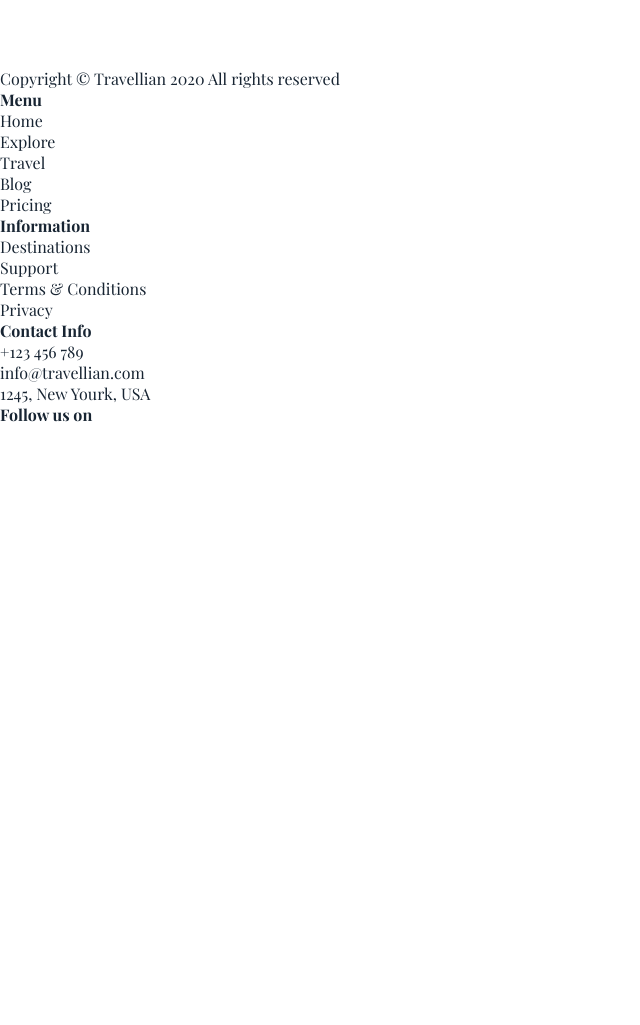
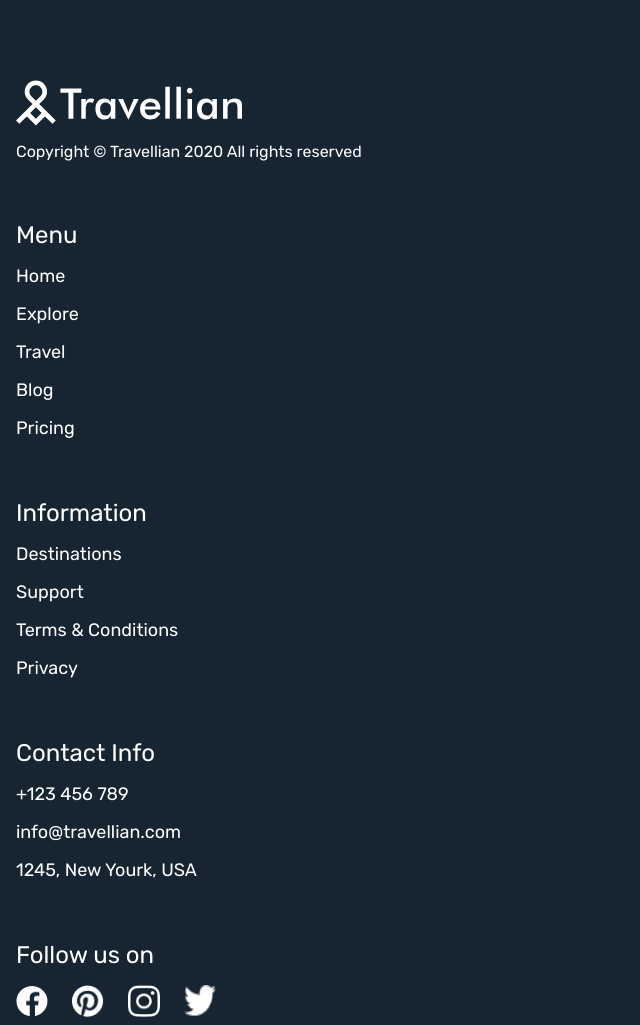
Before and after one commit to Lara-Vel/202301-w1chwe-clari-lara, a website: page footer.html in a window 1280 px wide. Shown: the whole page, without its empty margins (0-640 px from the left). Before the commit the page ends 800 px from the top, so only its background shows below. Drawn offline with nearby package versions, Linux system fonts and the light colour scheme.

Commit message:
add footer logo, information and icons styles

```diff
--- a/footer.css
+++ b/footer.css
@@ -0,0 +1,64 @@
+.footer-container {
+  display: flex;
+  flex-direction: column;
+  gap: 3.75rem;
+  padding: 5rem 1rem;
+  background-color: #172432;
+  color: white;
+  font-family: Rubik;
+}
+
+ul {
+  list-style: none;
+}
+
+.footer-logo-container {
+  display: flex;
+  flex-direction: column;
+  gap: 1rem;
+}
+
+.footer__logo {
+  display: flex;
+  align-items: center;
+  gap: 0.25rem;
+}
+
+.footer-logo__icon {
+  height: 2.85rem;
+  object-fit: scale-down;
+}
+
+.footer-logo__name {
+  height: 2.14rem;
+}
+
+.info-container {
+  display: flex;
+  flex-direction: column;
+  align-items: flex-start;
+  gap: 1rem;
+}
+
+.info__title {
+  font-size: 1.5rem;
+  font-weight: 500;
+}
+
+.info__list {
+  display: flex;
+  flex-direction: column;
+  gap: 1rem;
+  font-size: 1.125rem;
+}
+
+.info__social-media-list {
+  display: flex;
+  flex-direction: row;
+  gap: 1.5rem;
+}
+
+.social-media__icon {
+  width: 2rem;
+  height: 2rem;
+}
--- a/footer.html
+++ b/footer.html
@@ -22,16 +22,15 @@
 <body>
   <footer class="footer-container">
     <section class="footer-logo-container">
-      <div>
+      <div class="footer__logo">
         <img src="/assets/Vectortravellian-icon.svg" alt="travellian logo" class="footer-logo__icon">
-        <img src="/assets/Vectortravellian-icon.svg" alt="travellian logo" class="footer-logo__name">
-        <img src="/assets/Travellianlogo-name.svg" alt="travellian name" class="">
+        <img src="/assets/Travellianlogo-name.svg" alt="travellian name" class="footer-logo__name">
       </div>
       <p class="logo-container__copyright">Copyright © Travellian 2020 All rights reserved</p>
     </section>
     <section class="info-container">
       <h4 class="info__title">Menu</h4>
-      <ul>
+      <ul class="info__list">
         <li>Home</li>
         <li>Explore</li>
         <li>Travel</li>
@@ -41,7 +40,7 @@
     </section>
     <section class="info-container">
       <h4 class="info__title">Information</h4>
-      <ul>
+      <ul class="info__list">
         <li>Destinations</li>
         <li>Support</li>
         <li>Terms & Conditions</li>
@@ -50,7 +49,7 @@
     </section>
     <section class="info-container">
       <h4 class="info__title">Contact Info</h4>
-      <ul>
+      <ul class="info__list">
         <li>+123 456 789</li>
         <li>info@travellian.com</li>
         <li>1245, New Yourk, USA</li>
@@ -58,11 +57,11 @@
     </section>
     <section class="info-container">
       <h4 class="info__title">Follow us on</h4>
-      <ul class="info__social-media-list">
-        <li><img src="" alt=""></li>
-        <li><img src="" alt=""></li>
-        <li><img src="" alt=""></li>
-        <li><img src="" alt=""></li>
+      <ul class="info__list info__social-media-list">
+        <li><img src="/assets/icons/facebook 1facebook-white.png" alt="facebook icon" class="social-media__icon"></li>
+        <li><img src="assets/icons/Vectorpinterest-white.png" alt="pinterest icon" class="social-media__icon"></li>
+        <li><img src="/assets/icons/Vectorig-white.png" alt="instagram icon" class="social-media__icon"></li>
+        <li><img src="/assets/icons/_x30_4.Twittertwitter-icon.png" alt="twitter icon" class="social-media__icon"></li>
       </ul>
     </section>
   </footer>
```
Also changed, not shown: assets/icons/_x30_4.Twittertwitter-icon.png (added).
